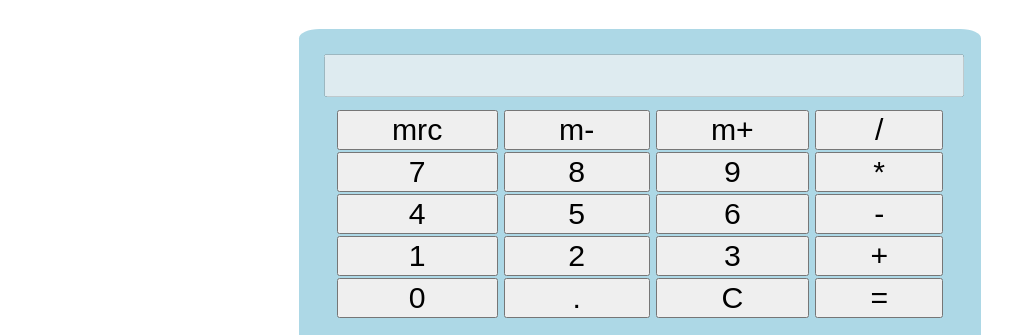
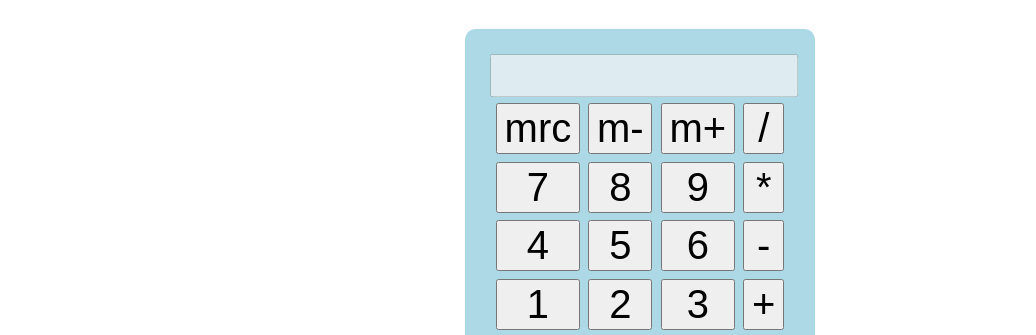
Before and after one commit to uo271773/uo271773.github.io, a plain HTML site: page practica3/Ejercicio3/CalculadoraBasica.html in a window 1280 px wide. Shown: the part 131-466 px from the top of the page, without its empty margins (0-1036 px from the left). Drawn offline with Linux system fonts and the light colour scheme.

Commit message:
arreglando

```diff
--- a/practica3/Ejercicio3/CalculadoraBasica.css
+++ b/practica3/Ejercicio3/CalculadoraBasica.css
@@ -5,7 +5,8 @@ h1 {
 form {
     background-color: lightblue;
     border-radius: 3%;
-    width: 50%;
+    width: 90%;
+    max-width: 300px;
     margin: 0 auto;
     padding: 2%;
     place-content: center;
@@ -17,9 +18,9 @@ form input {
 form div{
     display: grid;
     grid-template-columns: auto auto auto auto;
-    gap: 1%;
+    gap: 3%;
     padding: 2%;
 }
 form div input {
-    font-size: 8mm;
+    font-size: 40px;
 }
```
